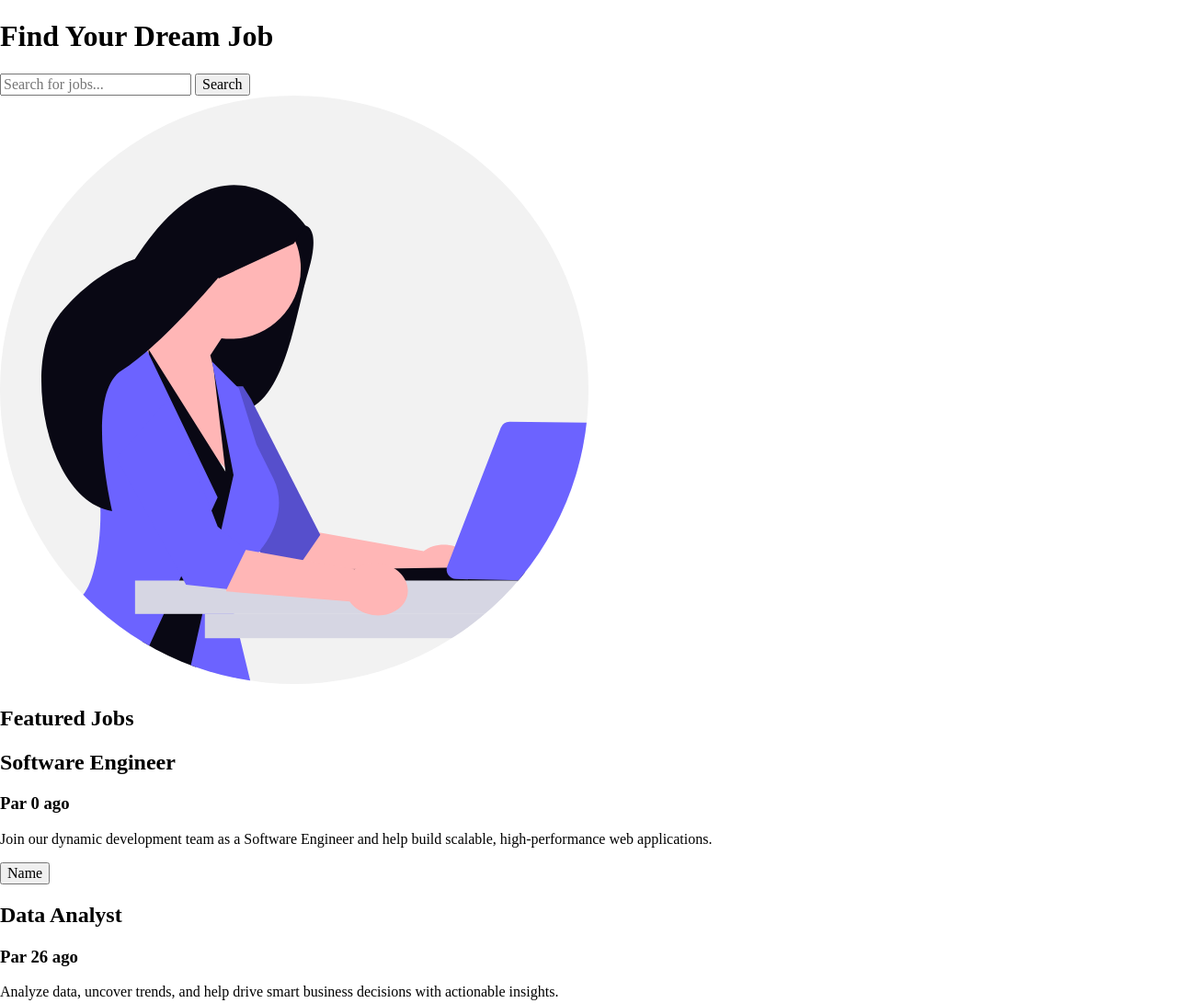
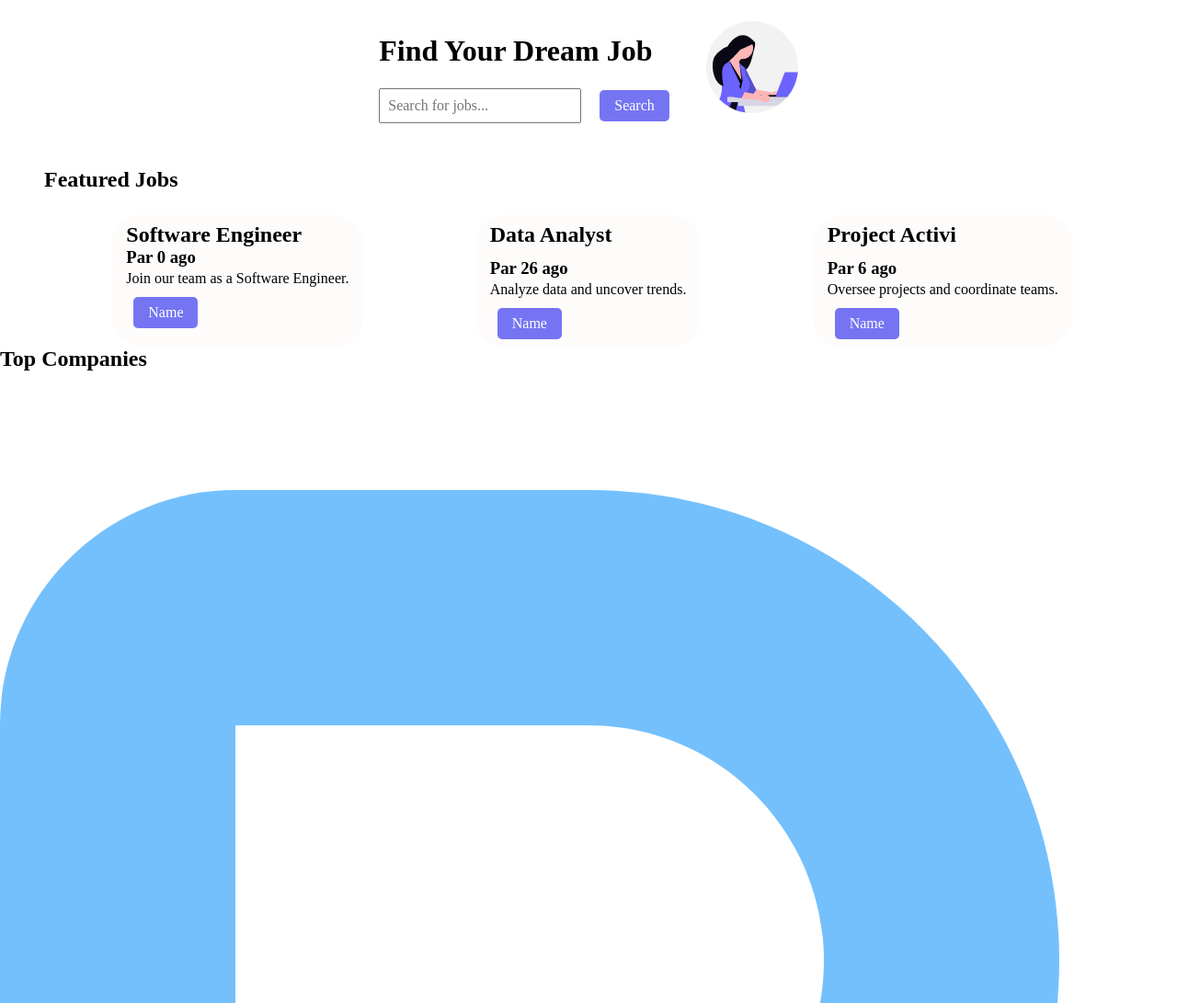
Before and after one commit to Omar-Gisseh/jobconnect, a plain HTML site: page public/index.html in a window 1280 px wide. Shown: the top 1091 px of the page at 92% size. Drawn offline with nearby package versions, Linux system fonts and the light colour scheme; a script that the page names is missing.

Commit message:
styled the header section of the home page and also styles the job section. i have added a card like style to to the jobs container

```diff
--- a/public/Css/style.css
+++ b/public/Css/style.css
@@ -0,0 +1,82 @@
+*{
+    padding: 0;
+    margin: 0;
+    box-sizing: border-box;
+}
+
+body{
+    width: 100%;
+    height: 100vh;
+    overflow-x: hidden;
+}
+img{
+    max-width: 100%;
+    height: auto;
+}
+
+.illustration-img-1{
+    width:100px;
+    margin-left: 40px;
+}
+
+.hero{
+    margin-top: 1em;
+    display: flex;
+    align-items: center;
+    justify-content: center;
+    margin-bottom: 2em;
+}
+.header-btn{
+    color: white;
+    background-color: rgb(117, 117, 243);
+    border: none;
+    border-radius: 5px;
+    padding: .5em 1em .5em 1em;
+    margin-left: 1em;
+}
+
+input{
+    padding: .5em;
+}
+
+.jobs-header {
+    margin-left: 2em;
+    margin-top: 2em;
+    margin-bottom: 1em;
+
+}
+
+.featured-jobs{
+    display: flex;
+    justify-content: space-evenly;
+    width: 100%;
+}
+
+.jobs-h1{
+    margin-bottom: .5em;
+}
+
+.inline{
+    display: inline;
+}
+.jobs-p{
+    line-height: 1.5;
+}
+
+.jobs-btn{
+    margin-top: .5em;
+    border: none;
+    color: white;
+    background-color: rgb(117, 117, 243);
+    border-radius: 5px;
+    padding: .5em 1em .5em 1em;
+    margin-left: .5em;
+}
+
+.jobs-container{
+    border-radius: 2em;
+    background-color: rgb(254, 252, 250);
+    padding: .5em 1em .5em 1em;
+    box-shadow: ;
+    margin-left: .5em;
+}
--- a/public/index.html
+++ b/public/index.html
@@ -15,42 +15,38 @@
       <div class="hero-text">
         <h1>Find Your Dream Job</h1>
         <input type="text" placeholder="Search for jobs..." />
-        <button>Search</button>
+        <button class="header-btn">Search</button>
       </div>
       <div class="hero-img">
-        <img src="./assets/home-imge.svg" alt="this is a illustration image " />
+        <img src="./assets/home-imge.svg" alt="this is a illustration image " / class="illustration-img-1">
       </div>
     </section>
 
-    <section class="featured-jobs">
-      <h2>Featured Jobs</h2>
+
+      <h2 class="jobs-header">Featured Jobs</h2>
+      <section class="featured-jobs">
       <div class="jobs-container">
-      <h2>Software Engineer</h2>
+      <h2 class="jobs-h1 inline">Software Engineer</h2>
       <h3>Par 0 ago</h3>
-      <p>Join our dynamic development team as a Software Engineer and help build scalable, high-performance web applications.</p>
-      <button>Name</button>
+      <p class="jobs-p">Join our team as a Software Engineer. </p>
+      <button class="jobs-btn">Name</button>
       </div>
 
       <div class="jobs-container">
-        <h2>Data Analyst</h2>
+        <h2 class="jobs-h1">Data Analyst</h2>
         <h3>Par 26 ago</h3>
-        <p> Analyze data, uncover trends, and help drive smart business decisions with actionable insights.</p>
-        <button>Name</button>
+        <p class="jobs-p"> Analyze data and uncover trends.</p>
+        <button  class="jobs-btn">Name</button>
         </div>
 
         <div class="jobs-container">
-            <h2>Project Management</h2>
+            <h2 class="jobs-h1">Project Activi</h2>
             <h3>Par 6 ago</h3>
-            <p>hex 6 ago</p>
-            <button>Name</button>
+            <p class="jobs-p"> Oversee projects and coordinate teams.</p>
+            <button  class="jobs-btn">Name</button>
             </div>
 
-             <div class="jobs-container">
-            <h2>Project Management</h2>
-            <h3>Par 6 ago</h3>
-            <p>hex 6 ago</p>
-            <button>Name</button>
-            </div>
+
 
     </section>
 
```
